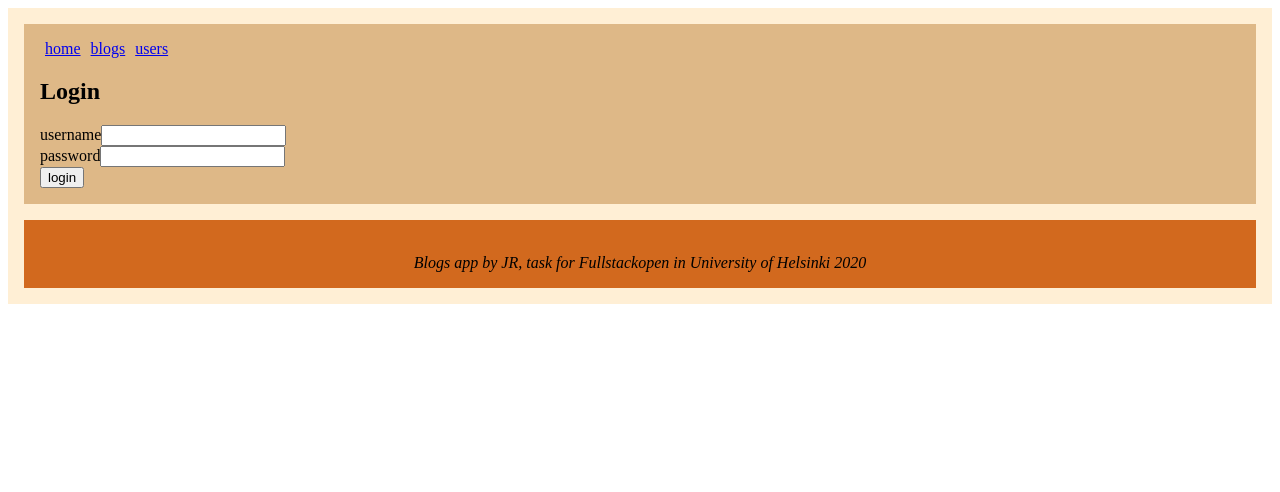
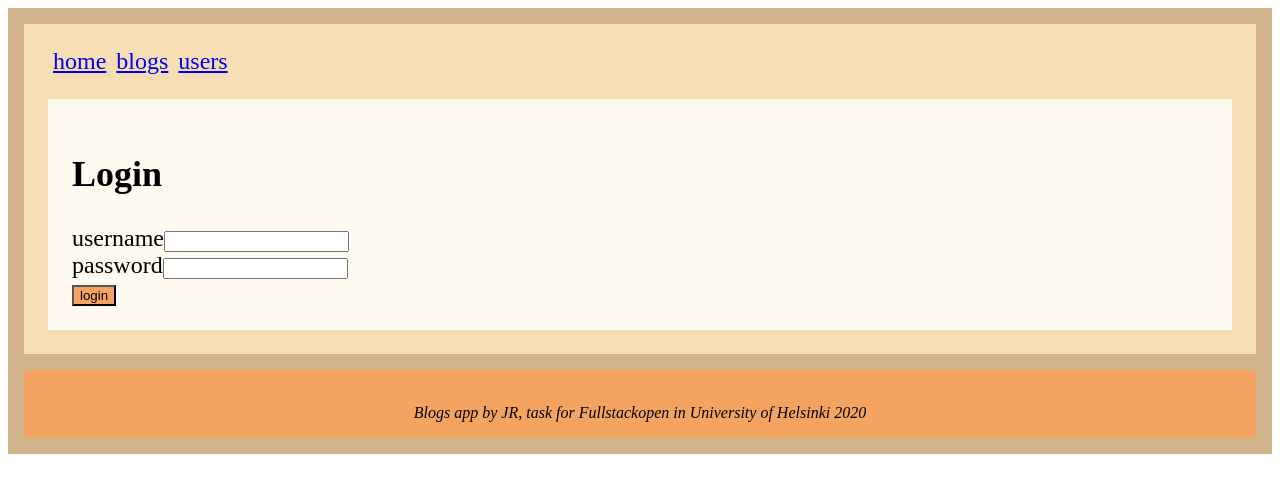
Before and after one commit to jorraa/osa7, a React (Create React App) app in the folder blogs-app/front/: page /login in a window 1280 px wide. Shown: the top 492 px of the page. Built offline with nearby package versions, Linux system fonts and the light colour scheme; no server answers.

Commit message:
7.19 ja 7.20 tehty

```diff
--- a/blogs-app/front/src/App.js
+++ b/blogs-app/front/src/App.js
@@ -75,6 +75,7 @@ const App = () => {
       return user.id === matchUser.params.id
     })
     : null
+
   return (
     <Page>
       <Navigation>
@@ -82,11 +83,11 @@ const App = () => {
           <Link style={padding} to="/">home</Link>
           <Link style={padding} to="/blogs">blogs</Link>
           <Link style={padding} to="/users">users</Link>
-          {user.username
-            ? <span><em>{user.username} logged in</em>
+          {user === null
+            ? <Redirect to="/login" />
+            : <span><em>{user.username} logged in</em>
               <Logout localStoreKey={localStoreKey}/>
               <Redirect to="/" /></span>
-            : <Redirect to="/login" />
           }
         </div>
         <Notification/>
@@ -101,7 +102,7 @@ const App = () => {
             <User user={oneUser} />
           </Route>
           <Route path="/users">
-            {user.username ? <Users /> : <Redirect to="/login" />}
+            {user !== null ? <Users /> : <Redirect to="/login" />}
           </Route>
           <Route path="/login">
             <LoginForm localStoreKey={localStoreKey} />
--- a/blogs-app/front/src/components/LoginForm.js
+++ b/blogs-app/front/src/components/LoginForm.js
@@ -2,13 +2,14 @@ import React, { useState } from 'react'
 import PropTypes from 'prop-types'
 
 import { useDispatch } from 'react-redux'
-//import Togglable from './utils/Togglable'
 
 import blogService from '../services/blogs'
 import loginService from '../services/login'
 
 import { setUser } from '../reducers/userReducer'
 import { setErrorMessage } from '../reducers/notificationReducer'
+
+import { BasicDiv, BasicBtn } from '../styled/StyledComponents'
 
 const LoginForm = ({
   localStoreKey
@@ -36,7 +37,7 @@ const LoginForm = ({
   }
 
   return (
-    <>
+    <BasicDiv>
       <h2>Login</h2>
       <form onSubmit={handleLogin}>
         <div>
@@ -54,9 +55,9 @@ const LoginForm = ({
             onChange={({ target }) => setPassword(target.value)}
           />
         </div>
-        <button id='login-button' type="submit">login</button>
+        <BasicBtn id='login-button' type="submit">login</BasicBtn>
       </form>
-    </>
+    </BasicDiv>
   )
 }
 
--- a/blogs-app/front/src/components/Logout.js
+++ b/blogs-app/front/src/components/Logout.js
@@ -2,6 +2,7 @@ import React from 'react'
 import { useDispatch } from 'react-redux'
 
 import { setUser } from '../reducers/userReducer'
+import { BasicBtn } from '../styled/StyledComponents'
 
 const Logout = ({ localStoreKey }) => {
   const dispatch = useDispatch()
@@ -10,7 +11,7 @@ const Logout = ({ localStoreKey }) => {
     localStorage.removeItem(localStoreKey)
     dispatch(setUser(null))
   }
-  return <button onClick={handleLogout}>Logout</button>
+  return <BasicBtn onClick={handleLogout}>Logout</BasicBtn>
 }
 
 export default Logout
--- a/blogs-app/front/src/components/blogs/Blog.js
+++ b/blogs-app/front/src/components/blogs/Blog.js
@@ -5,6 +5,8 @@ import { setInfoMessage } from '../../reducers/notificationReducer'
 import blogService from '../../services/blogs'
 import { updateBlog, removeBlog } from '../../reducers/blogReducer'
 import Togglable from '../utils/Togglable'
+
+import { BasicDiv, BasicSubDiv, BasicBtn } from '../../styled/StyledComponents'
 
 const Blog = ({ blog }) => {
   const [newComment, setNewComment] = useState('')
@@ -60,27 +62,27 @@ const Blog = ({ blog }) => {
             onChange={handleCommentChange}
           />
         </p>
-        <button type="submit">create</button>
+        <BasicBtn type="submit">create</BasicBtn>
       </form>
     </Togglable>
   )
-  return <div>
+  return <BasicDiv>
     <h1>{blog.title}</h1>
     <div>
       <a href='{blog.url}'>{blog.url}</a>
     </div>
     <div>
       likes: {blog.likes}
-      <button id={blog.id} onClick={handleLikes}>
+      <BasicBtn id={blog.id} onClick={handleLikes}>
           Like
-      </button><br></br>
+      </BasicBtn><br></br>
       Added by {blog.user.name}<br></br>
       {state.user.username === blog.user.username
-        ?<button id={blog.id} onClick={handleRemoveBlog}>remove</button>
+        ?<BasicBtn id={blog.id} onClick={handleRemoveBlog}>remove</BasicBtn>
         :null
       }
     </div>
-    <div>
+    <BasicSubDiv>
       <h2>Comments</h2>
       {commentForm()}
       <div>
@@ -90,8 +92,8 @@ const Blog = ({ blog }) => {
           )}
         </ul>
       </div>
-    </div>
-  </div>
+    </BasicSubDiv>
+  </BasicDiv>
 }
 
 export default Blog
--- a/blogs-app/front/src/components/blogs/BlogForm.js
+++ b/blogs-app/front/src/components/blogs/BlogForm.js
@@ -1,5 +1,6 @@
 import React, { useState } from 'react'
 import PropTypes from 'prop-types'
+import { BasicBtn } from '../../styled/StyledComponents'
 
 const BlogForm = ({ createBlog }) => {
   const [newTitle, setNewTitle] = useState('')
@@ -52,7 +53,7 @@ const BlogForm = ({ createBlog }) => {
             onChange={handleUrlChange}
           />
         </p>
-        <button type="submit">create</button>
+        <BasicBtn type="submit">create</BasicBtn>
       </form>
     </div>
   )
--- a/blogs-app/front/src/components/blogs/Blogs.js
+++ b/blogs-app/front/src/components/blogs/Blogs.js
@@ -8,6 +8,8 @@ import blogService from '../../services/blogs'
 
 import { setInfoMessage } from '../../reducers/notificationReducer'
 import { addBlog } from '../../reducers/blogReducer'
+
+import { BasicDiv, BasicSubDiv } from '../../styled/StyledComponents'
 
 const Blogs = () => {
 
@@ -34,15 +36,17 @@ const Blogs = () => {
   )
 
   return (
-    <div>
+    <BasicDiv>
       <h1>Blogs</h1>
-      {blogForm()}
+      <BasicSubDiv>
+        {blogForm()}
+      </BasicSubDiv>
       {blogs.sort((a, b) => (a.likes > b.likes) ? -1 : 1).map(blog =>
         <div key={blog.id}>
           <Link to={`/blogs/${blog.id}`}>{blog.title} {blog.author}</Link>
         </div>
       )}
-    </div>
+    </BasicDiv>
   )
 }
 
--- a/blogs-app/front/src/components/users/User.js
+++ b/blogs-app/front/src/components/users/User.js
@@ -1,8 +1,9 @@
 import React from 'react'
 
+import { BasicDiv } from '../../styled/StyledComponents'
 const User = ({ user }) => {
   if(!user) {return null}
-  return <div>
+  return <BasicDiv>
     <h1>{user.name}</h1>
     <h2>Added blogs</h2>
     <ol>
@@ -10,7 +11,7 @@ const User = ({ user }) => {
         <li key={blog.id}>{blog.title} Likes: {blog.likes}</li>
       )}
     </ol>
-  </div>
+  </BasicDiv>
 }
 
 export default User
--- a/blogs-app/front/src/components/users/Users.js
+++ b/blogs-app/front/src/components/users/Users.js
@@ -1,12 +1,12 @@
 import React from 'react'
 import { useSelector } from 'react-redux'
 import { Link } from 'react-router-dom'
-import { PapayaTable } from '../../styled/StyledComponents'
+import { PapayaTable, BasicDiv } from '../../styled/StyledComponents'
 const Users = () => {
   const state = useSelector(state => state)
   const users = state.users
   if(!state.users) return <div></div>
-  return <div>
+  return <BasicDiv>
     <h1>Users</h1>
     <PapayaTable>
       <thead>
@@ -21,7 +21,7 @@ const Users = () => {
         )}
       </tbody>
     </PapayaTable>
-  </div>
+  </BasicDiv>
 }
 
 export default Users
--- a/blogs-app/front/src/components/utils/Button.js
+++ b/blogs-app/front/src/components/utils/Button.js
@@ -1,11 +1,12 @@
 import React from 'react'
 
 import PropTypes from 'prop-types'
+import { BasicBtn } from '../../styled/StyledComponents'
 
 const Button = ({ handleClick, text }) => (
-  <button onClick={handleClick}>
+  <BasicBtn onClick={handleClick}>
     {text}
-  </button>
+  </BasicBtn>
 )
 
 Button.propTypes = {
--- a/blogs-app/front/src/components/utils/Togglable.js
+++ b/blogs-app/front/src/components/utils/Togglable.js
@@ -1,4 +1,6 @@
 import React, { useState, useImperativeHandle } from 'react'
+
+import { BasicBtn } from '../../styled/StyledComponents'
 
 // eslint-disable-next-line react/display-name
 const Togglable = React.forwardRef((props, ref) => {
@@ -20,11 +22,11 @@ const Togglable = React.forwardRef((props, ref) => {
     <div>
       <div style={hideWhenVisible}>
         {props.befButton1} {props.befButton2}
-        <button onClick={toggleVisibility}>{props.buttonLabel}</button>
+        <BasicBtn onClick={toggleVisibility}>{props.buttonLabel}</BasicBtn>
       </div>
       <div style={showWhenVisible}>
         {props.children}
-        <button onClick={toggleVisibility}>cancel</button>
+        <BasicBtn onClick={toggleVisibility}>cancel</BasicBtn>
       </div>
     </div>
   )
--- a/blogs-app/front/src/reducers/userReducer.js
+++ b/blogs-app/front/src/reducers/userReducer.js
@@ -6,7 +6,7 @@ export const setUser = (user) => {
 }
 
 
-const userReducer = (state = {}, action) => {
+const userReducer = (state = null, action) => {
   switch(action.type) {
   case 'SET_USER':
     return action.data
--- a/blogs-app/front/src/styled/StyledComponents.js
+++ b/blogs-app/front/src/styled/StyledComponents.js
@@ -1,17 +1,35 @@
 import styled from 'styled-components'
+
+export const BasicDiv = styled.div`
+  background: FloralWhite;
+  padding: 1em;
+  margin-top: 1em;
+  text-align: center
+  font-size: 100%;
+`
+export const BasicSubDiv = styled.div`
+  background: Linen;
+`
+
+export const BasicBtn = styled.button`
+  background: SandyBrown;
+
+`
 
 export const Page = styled.div`
   padding: 1em;
-  background: papayawhip;
+  background: tan;
 `
 
 export const Navigation = styled.div`
-  background: BurlyWood;
+  background: Wheat;
   padding: 1em;
+  font-size: 150%;
+
 `
 
 export const Footer = styled.div`
-  background: Chocolate;
+  background: SandyBrown;
   padding: 1em;
   margin-top: 1em;
   text-align: center
```
